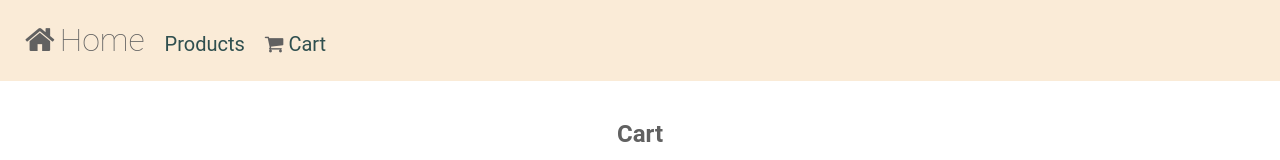
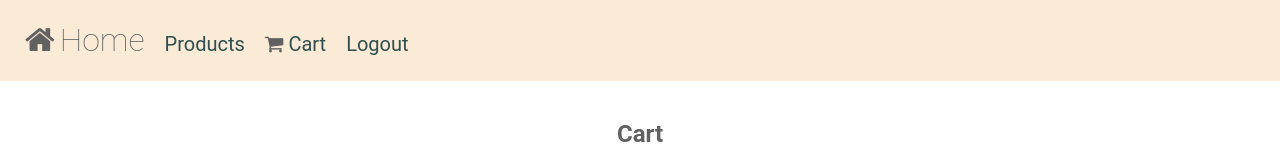
Before and after one commit to kamal02mittal/NAGP_Angular, an Angular app: page /cart in a window 1280 px wide. Shown: the top 160 px of the page. Built offline with nearby package versions, Linux system fonts and the light colour scheme; sample sign-in values are in the browser's storage.

Commit message:
- login user condition

```diff
--- a/src/app/authentication.service.ts
+++ b/src/app/authentication.service.ts
@@ -42,16 +42,10 @@ export class AuthenticationService {
     }
   }
 
-  isAdmin(){
-    if(this.authenticatedUser){
-      return this.authenticatedUser.roles.indexOf("ADMIN")>-1;
-    }
-    else return false;
-  }
-
   isAuthenticated(){
     return this.authenticated;
   }
+
   logout(){
     this.authenticated=false;
     this.authenticatedUser=undefined;
--- a/src/app/cart/cart.component.ts
+++ b/src/app/cart/cart.component.ts
@@ -1,5 +1,7 @@
 import { Component } from '@angular/core';
 import { CartService } from '../cart.service';
+import {Router} from '@angular/router';
+import {AuthenticationService} from '../authentication.service';
 
 @Component({
   selector: 'app-cart',
@@ -7,6 +9,16 @@ import { CartService } from '../cart.service';
 })
 export class CartComponent {
     items = this.cartService.getItems();
-    constructor(private cartService: CartService) {
+    constructor(private authService:AuthenticationService,
+      private router:Router,
+      private cartService: CartService) {
+        if(!this.isLoggedIn()){
+          this.router.navigateByUrl('/login');
+        }
+    }
+
+    isLoggedIn(){
+      this.authService.loadUser();
+      return this.authService.isAuthenticated();
     }
 }
--- a/src/app/checkout/checkout.component.ts
+++ b/src/app/checkout/checkout.component.ts
@@ -1,6 +1,8 @@
 import { Component, OnInit } from '@angular/core';
 import { CartService } from '../cart.service';
 import {FormGroup, FormBuilder, Validators} from '@angular/forms';
+import { AuthenticationService } from '../authentication.service';
+import { Router } from '@angular/router';
 
 @Component({
   selector: 'app-checkout',
@@ -18,8 +20,18 @@ export class CheckoutComponent implements OnInit{
             email: ["", [Validators.required, Validators.email]],
           });
       }
-    constructor(private cartService: CartService,
+    constructor(private authService:AuthenticationService,
+      private router:Router,
+      private cartService: CartService,
         private formBuilder : FormBuilder) {
+          if(!this.isLoggedIn()){
+            this.router.navigateByUrl('/login');
+          }
+    }
+
+    isLoggedIn(){
+      this.authService.loadUser();
+      return this.authService.isAuthenticated();
     }
 
     onSubmit(): void {
--- a/src/app/nav-bar/nav-bar.component.html
+++ b/src/app/nav-bar/nav-bar.component.html
@@ -6,4 +6,6 @@
   <a routerLink="/cart" class="button fancy-button nav-item">
     <i class="fa fa-shopping-cart"></i>Cart
   </a>
+  <a *ngIf="!isLoggedIn()"  routerLink="/login" class="button fancy-button nav-item">Login</a>
+  <button *ngIf="isLoggedIn()" class="button fancy-button nav-item" (click)="onLogout()">Logout</button>
 </div>
--- a/src/app/nav-bar/nav-bar.component.ts
+++ b/src/app/nav-bar/nav-bar.component.ts
@@ -1,4 +1,6 @@
 import { Component } from '@angular/core';
+import {Router} from '@angular/router';
+import {AuthenticationService} from '../authentication.service';
 
 @Component({
   selector: 'app-nav-bar',
@@ -6,4 +8,17 @@ import { Component } from '@angular/core';
 })
 export class NavBarComponent {
 
+  constructor(private authService:AuthenticationService,
+    private router:Router) {
+     }
+
+  isLoggedIn(){
+    this.authService.loadUser();
+    return this.authService.isAuthenticated();
+  }
+
+  onLogout(){
+    this.authService.logout();
+    this.router.navigateByUrl('/login');
+  }
 }
--- a/src/app/product-details/product-details.component.ts
+++ b/src/app/product-details/product-details.component.ts
@@ -1,5 +1,5 @@
 import { Component, OnInit } from '@angular/core';
-import { ActivatedRoute } from '@angular/router';
+import { ActivatedRoute, Router } from '@angular/router';
 
 import { products } from '../products';
 import { CartService } from './../cart.service';
@@ -12,6 +12,7 @@ export class ProductDetailsComponent implements OnInit {
     product;
     constructor(
         private route: ActivatedRoute,
+        private router:Router,
         private cartService: CartService
       ) { }
 
@@ -27,5 +28,6 @@ export class ProductDetailsComponent implements OnInit {
       addToCart(product) {
         this.cartService.addToCart(product);
         window.alert('Your product has been added to the cart!');
+        this.router.navigateByUrl('/login');
       }
   }
```
